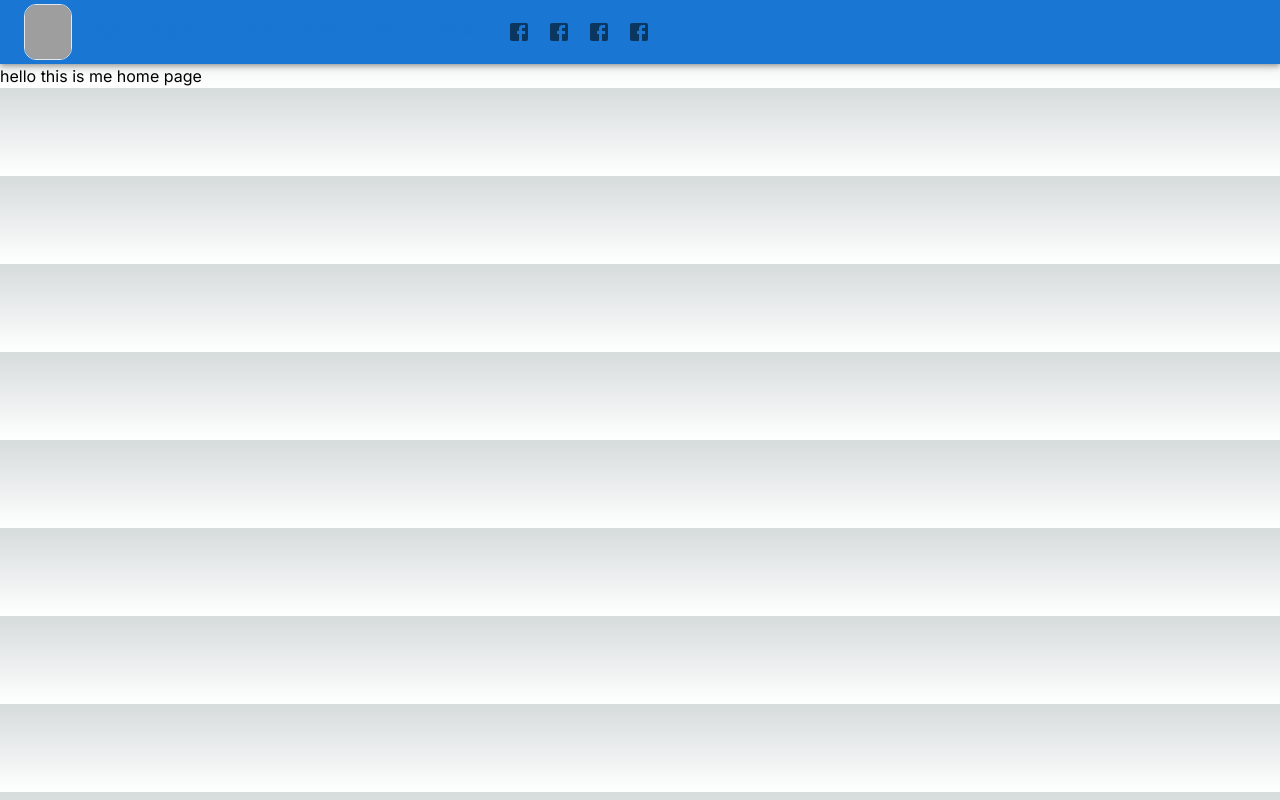
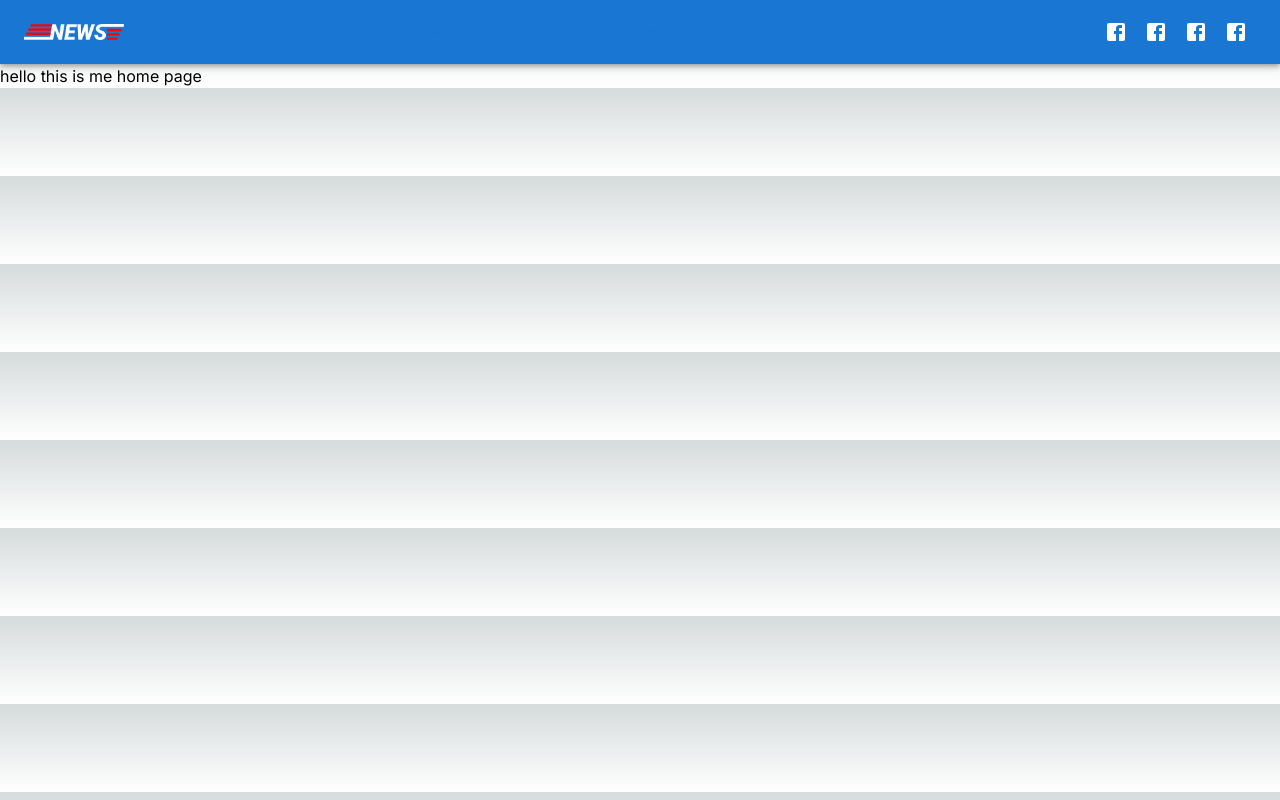
Before and after one commit to Mohosin2126/news-portal-nextjs, a Next.js app: page / in a window 1280 px wide. Built offline with nearby package versions, Linux system fonts and the light colour scheme; grey boxes are pictures that could not be loaded.

Commit message:
navbar done

```diff
--- a/src/components/shared/Navbar.js
+++ b/src/components/shared/Navbar.js
@@ -1,89 +1,88 @@
-"use client"
+"use client";
+import * as React from "react";
+import AppBar from "@mui/material/AppBar";
+import Box from "@mui/material/Box";
+import Toolbar from "@mui/material/Toolbar";
+import Container from "@mui/material/Container";
+import Button from "@mui/material/Button";
+import Image from "next/image";
+import logo from "@/assets/logo.png";
+import { IconButton, Stack } from "@mui/material";
 
-import AppBar from '@mui/material/AppBar';
-import Box from '@mui/material/Box';
-import Toolbar from '@mui/material/Toolbar';
-import Container from '@mui/material/Container';
-import Button from '@mui/material/Button';
-import Image from 'next/image';
-import logo from "@/assets/logo.webp"
-import { IconButton } from '@mui/material';
-import FacebookIcon from '@mui/icons-material/Facebook';
-import Link from 'next/link';
+// icons
+import FacebookIcon from "@mui/icons-material/Facebook";
+import Link from "next/link";
 
-
-const navItems=[
-
+const navItems = [
   {
-  route:"Home",
-  pathname:"/",
+    route: "Home",
+    pathname: "/",
   },
   {
-  route:"Pages",
-  pathname:"/pages",
+    route: "Pages",
+    pathname: "/pages",
   },
   {
-  route:"Category",
-  pathname:"/category",
+    route: "Category",
+    pathname: "/categories/news?category=all-news",
   },
   {
-  route:"News",
-  pathname:"/news",
+    route: "News",
+    pathname: "/news",
   },
   {
-  route:"About",
-  pathname:"/about",
+    route: "About",
+    pathname: "/about",
   },
   {
-  route:"Contact",
-  pathname:"/contact",
+    route: "Contact",
+    pathname: "/contact",
   },
-  ]
+];
 
-
-const Navbar = () => {
-
-
+function Navbar() {
   return (
-    <AppBar position="static">
+    <>
+      <AppBar position="static" className="bg-black">
         <Container maxWidth="xl">
           <Toolbar disableGutters>
-        <div className='flex items-center justify-between'>
-        <div className='flex  items-center'>
-        <Image src={logo} width={50} height={50} className='border rounded-xl h-14 w-12'  alt="logo" />
+            <Image src={logo} width={100} height={100} alt="logo" />
 
-<Box>
+            <Box className="w-full text-center">
               {navItems.map((item) => (
                 <Link key={item} href={item.pathname}>
-<Button className="text-white" >
-{item.route}
-</Button>
+                  <Button className="text-white">{item.route}</Button>
                 </Link>
               ))}
             </Box>
-        </div>
 
-        <div>
             <Box>
+              <Stack
+                direction="row"
+                sx={{
+                  "& svg": {
+                    color: "white",
+                  },
+                }}
+              >
                 <IconButton>
-              <FacebookIcon></FacebookIcon>
+                  <FacebookIcon />
                 </IconButton>
                 <IconButton>
-              <FacebookIcon></FacebookIcon>
+                  <FacebookIcon />
                 </IconButton>
                 <IconButton>
-              <FacebookIcon></FacebookIcon>
+                  <FacebookIcon />
                 </IconButton>
                 <IconButton>
-              <FacebookIcon></FacebookIcon>
+                  <FacebookIcon />
                 </IconButton>
+              </Stack>
             </Box>
-        </div>
-        </div>
-
           </Toolbar>
         </Container>
       </AppBar>
+    </>
   );
 }
 export default Navbar;
```
Lines whose indentation alone changed are shown as unchanged.
